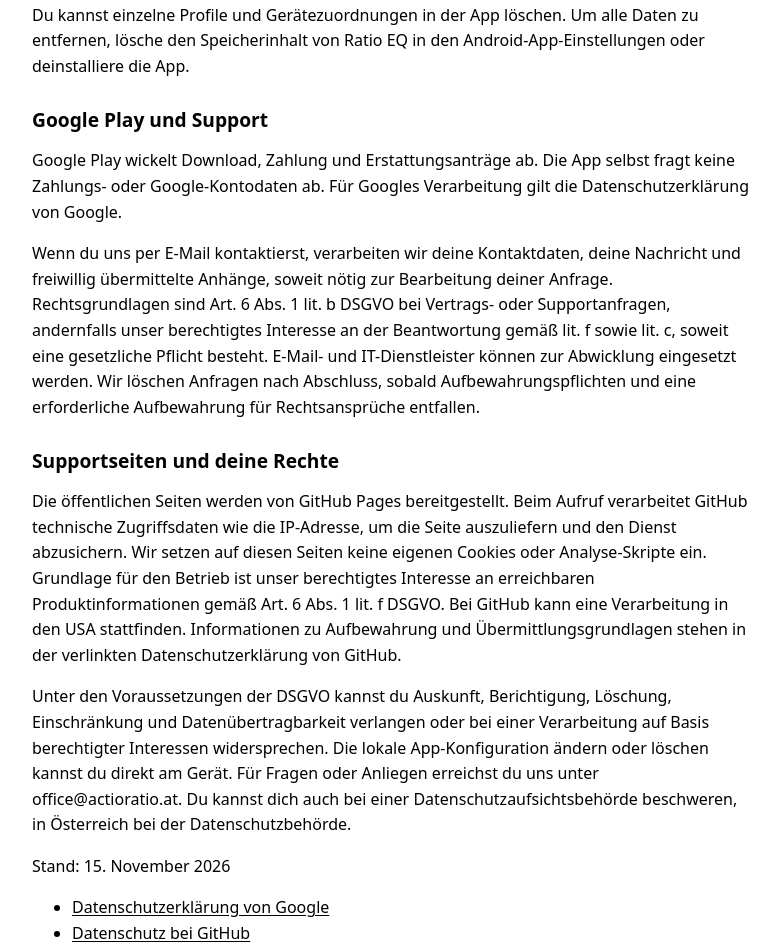
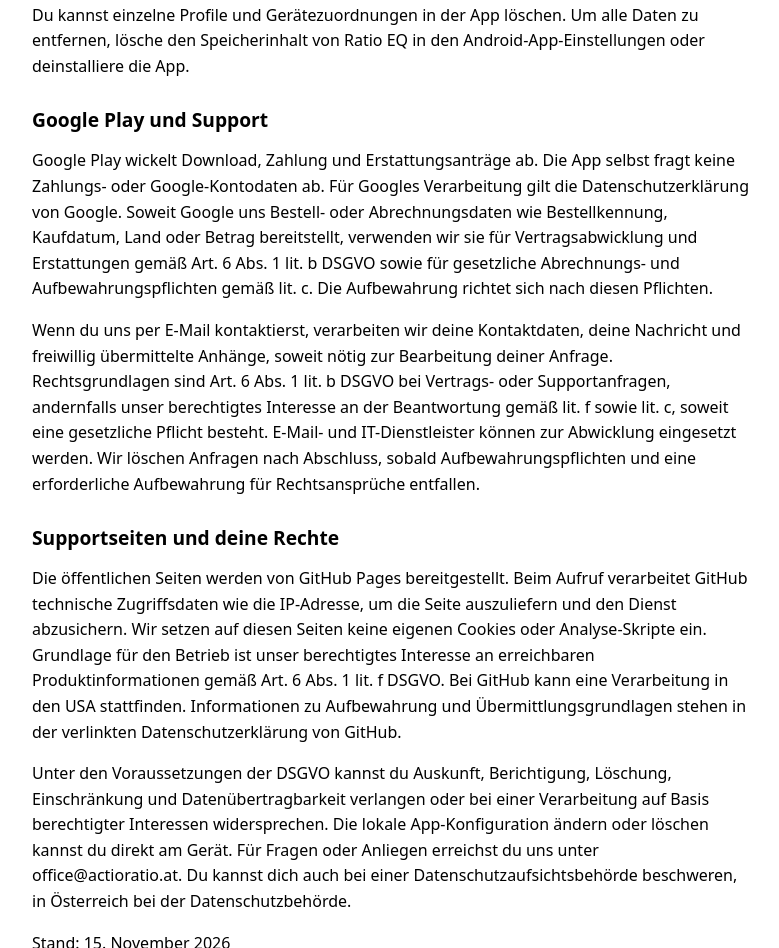
Before and after one commit to actioratio/ratioeq, a plain HTML site: page privacy.html in a window 1280 px wide. Shown: the part 1160-2108 px from the top of the page, without its empty margins (248-1027 px from the left). Drawn offline with Linux system fonts and the light colour scheme.

Commit message:
Describe Play order and accounting data

```diff
--- a/privacy.html
+++ b/privacy.html
@@ -36,7 +36,7 @@
 <p>Soweit die lokalen Geräte- oder Profilinformationen personenbezogen sind, verarbeitet die App sie zur Bereitstellung der von dir gewählten Funktionen gemäß Art. 6 Abs. 1 lit. b DSGVO. Android speichert sie im privaten App-Bereich. Ratio EQ schließt sie von Android-Cloud-Backups und der Android-Geräteübertragung aus.</p>
 <p>Du kannst einzelne Profile und Gerätezuordnungen in der App löschen. Um alle Daten zu entfernen, lösche den Speicherinhalt von Ratio EQ in den Android-App-Einstellungen oder deinstalliere die App.</p>
 <h2>Google Play und Support</h2>
-<p>Google Play wickelt Download, Zahlung und Erstattungsanträge ab. Die App selbst fragt keine Zahlungs- oder Google-Kontodaten ab. Für Googles Verarbeitung gilt die Datenschutzerklärung von Google.</p>
+<p>Google Play wickelt Download, Zahlung und Erstattungsanträge ab. Die App selbst fragt keine Zahlungs- oder Google-Kontodaten ab. Für Googles Verarbeitung gilt die Datenschutzerklärung von Google. Soweit Google uns Bestell- oder Abrechnungsdaten wie Bestellkennung, Kaufdatum, Land oder Betrag bereitstellt, verwenden wir sie für Vertragsabwicklung und Erstattungen gemäß Art. 6 Abs. 1 lit. b DSGVO sowie für gesetzliche Abrechnungs- und Aufbewahrungspflichten gemäß lit. c. Die Aufbewahrung richtet sich nach diesen Pflichten.</p>
 <p>Wenn du uns per E-Mail kontaktierst, verarbeiten wir deine Kontaktdaten, deine Nachricht und freiwillig übermittelte Anhänge, soweit nötig zur Bearbeitung deiner Anfrage. Rechtsgrundlagen sind Art. 6 Abs. 1 lit. b DSGVO bei Vertrags- oder Supportanfragen, andernfalls unser berechtigtes Interesse an der Beantwortung gemäß lit. f sowie lit. c, soweit eine gesetzliche Pflicht besteht. E-Mail- und IT-Dienstleister können zur Abwicklung eingesetzt werden. Wir löschen Anfragen nach Abschluss, sobald Aufbewahrungspflichten und eine erforderliche Aufbewahrung für Rechtsansprüche entfallen.</p>
 <h2>Supportseiten und deine Rechte</h2>
 <p>Die öffentlichen Seiten werden von GitHub Pages bereitgestellt. Beim Aufruf verarbeitet GitHub technische Zugriffsdaten wie die IP-Adresse, um die Seite auszuliefern und den Dienst abzusichern. Wir setzen auf diesen Seiten keine eigenen Cookies oder Analyse-Skripte ein. Grundlage für den Betrieb ist unser berechtigtes Interesse an erreichbaren Produktinformationen gemäß Art. 6 Abs. 1 lit. f DSGVO. Bei GitHub kann eine Verarbeitung in den USA stattfinden. Informationen zu Aufbewahrung und Übermittlungsgrundlagen stehen in der verlinkten Datenschutzerklärung von GitHub.</p>
```
